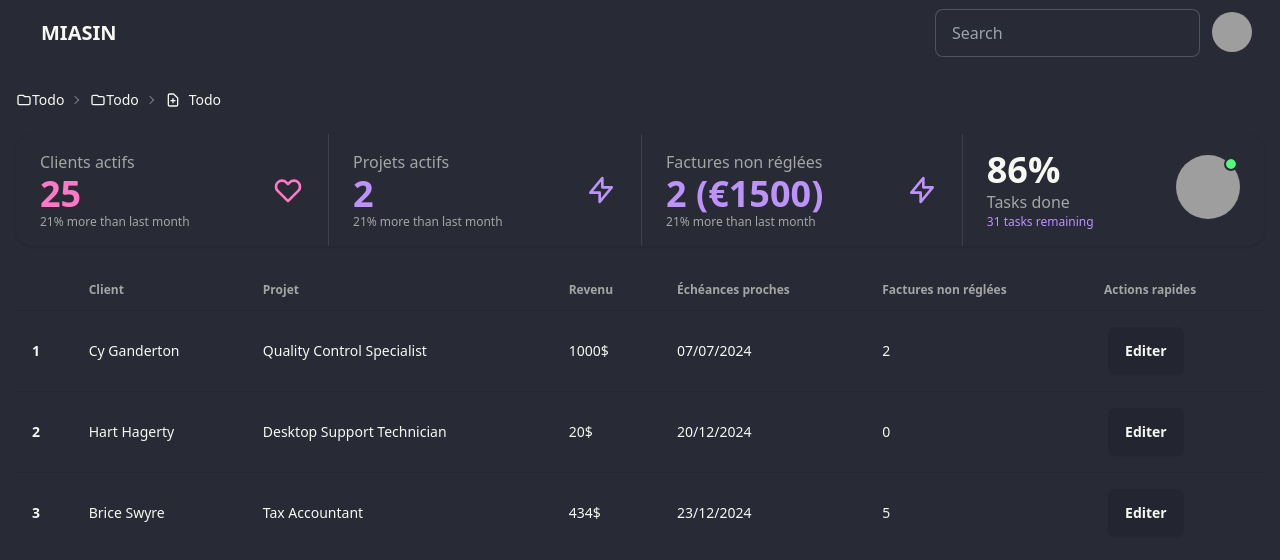
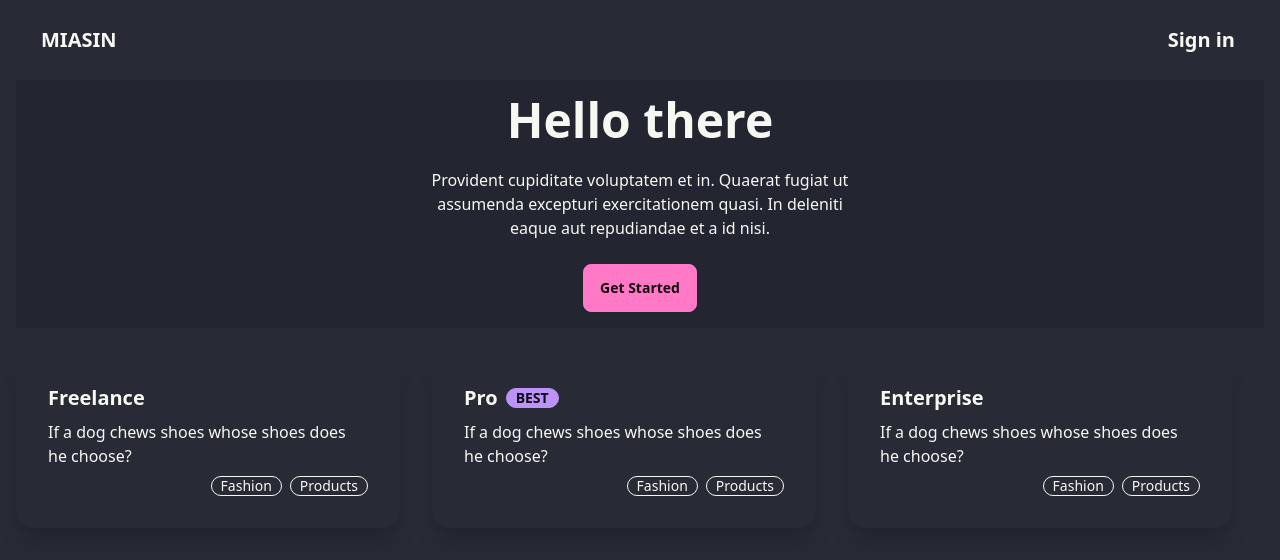
Before and after one commit to alaincodes/miasin, a Vue app in the folder frontend/: page / in a window 1280 px wide. Shown: the top 560 px of the page. Built offline with nearby package versions, Linux system fonts and the light colour scheme; grey boxes are pictures that could not be loaded.

Commit message:
add fake homepage and login content and add admin route

```diff
--- a/frontend/src/App.vue
+++ b/frontend/src/App.vue
@@ -1,12 +1,14 @@
 <script setup>
 import { RouterView } from 'vue-router'
-import MainMenu from './components/MainMenu.vue'
+import BasicMenu from './components/BasicMenu.vue'
+import AdminMenu from './components/AdminMenu.vue'
 import Layout from './components/Layout.vue'
 </script>
 
 <template>
   <Layout>
-    <MainMenu />
+    <BasicMenu v-if="$route.path === '/'" />
+    <AdminMenu v-else-if="$route.path === '/admin'" />
     <RouterView />
   </Layout>
 </template>
--- a/frontend/src/components/MainMenu.vue
+++ b/frontend/src/components/AdminMenu.vue
@@ -29,7 +29,7 @@ import { RouterLink } from 'vue-router'
             </a>
           </li>
           <li><RouterLink to="/subscription">Ajouter un client</RouterLink></li>
-          <li><a>Clients</a></li>
+          <li><RouterLink to="/users">Clients</RouterLink></li>
           <li><a>Settings</a></li>
           <li><a>Logout</a></li>
         </ul>
--- /dev/null
+++ b/frontend/src/components/BasicMenu.vue
@@ -0,0 +1,16 @@
+<script setup>
+import { RouterLink } from 'vue-router'
+</script>
+
+<template>
+  <div class="navbar bg-base-100">
+    <div class="flex-1">
+      <RouterLink to="/" class="btn btn-ghost text-xl">MIASIN</RouterLink>
+    </div>
+    <div class="flex-none">
+      <ul class="menu menu-horizontal px-1">
+        <RouterLink to="/login" class="btn btn-ghost text-xl">Sign in</RouterLink>
+      </ul>
+    </div>
+  </div>
+</template>
--- a/frontend/src/router/index.js
+++ b/frontend/src/router/index.js
@@ -10,6 +10,11 @@ const router = createRouter({
       component: HomeView,
     },
     {
+      path: '/admin',
+      name: 'admin',
+      component: () => import('../views/AdminView.vue'),
+    },
+    {
       path: '/users',
       name: 'users',
       component: () => import('../views/UsersList.vue'),
@@ -19,6 +24,11 @@ const router = createRouter({
       name: 'subscription',
       component: () => import('../views/SubscriptionView.vue'),
     },
+    {
+      path: '/login',
+      name: 'login',
+      component: () => import('../views/LoginView.vue'),
+    },
   ],
 })
 
--- /dev/null
+++ b/frontend/src/views/AdminView.vue
@@ -0,0 +1,12 @@
+<script setup>
+import Dashboard from '../components/Dashboard.vue'
+import Breadcrumb from '../components/Breadcrumb.vue'
+</script>
+
+<template>
+  <main>
+    <Breadcrumb />
+
+    <Dashboard />
+  </main>
+</template>
--- a/frontend/src/views/HomeView.vue
+++ b/frontend/src/views/HomeView.vue
@@ -1,12 +1,58 @@
 <script setup>
-import Dashboard from '../components/Dashboard.vue'
-import Breadcrumb from '../components/Breadcrumb.vue'
 </script>
 
 <template>
-  <main>
-    <Breadcrumb />
-
-    <Dashboard />
-  </main>
+  <div class="space-y-6">
+    <div class="hero bg-base-200">
+      <div class="hero-content text-center">
+        <div class="max-w-md">
+          <h1 class="text-5xl font-bold">Hello there</h1>
+          <p class="py-6">
+            Provident cupiditate voluptatem et in. Quaerat fugiat ut assumenda excepturi exercitationem
+            quasi. In deleniti eaque aut repudiandae et a id nisi.
+          </p>
+          <button class="btn btn-primary">Get Started</button>
+        </div>
+      </div>
+    </div>
+    <div class="grid grid-cols-3">
+      <div class="card bg-base-100 w-96 shadow-xl">
+        <div class="card-body">
+          <h2 class="card-title">
+            Freelance
+          </h2>
+          <p>If a dog chews shoes whose shoes does he choose?</p>
+          <div class="card-actions justify-end">
+            <div class="badge badge-outline">Fashion</div>
+            <div class="badge badge-outline">Products</div>
+          </div>
+        </div>
+      </div>
+      <div class="card bg-base-100 w-96 shadow-xl">
+        <div class="card-body">
+          <h2 class="card-title">
+            Pro
+            <div class="badge badge-secondary">BEST</div>
+          </h2>
+          <p>If a dog chews shoes whose shoes does he choose?</p>
+          <div class="card-actions justify-end">
+            <div class="badge badge-outline">Fashion</div>
+            <div class="badge badge-outline">Products</div>
+          </div>
+        </div>
+      </div>
+      <div class="card bg-base-100 w-96 shadow-xl">
+        <div class="card-body">
+          <h2 class="card-title">
+            Enterprise
+          </h2>
+          <p>If a dog chews shoes whose shoes does he choose?</p>
+          <div class="card-actions justify-end">
+            <div class="badge badge-outline">Fashion</div>
+            <div class="badge badge-outline">Products</div>
+          </div>
+        </div>
+      </div>
+    </div>
+  </div>
 </template>
--- /dev/null
+++ b/frontend/src/views/LoginView.vue
@@ -0,0 +1,36 @@
+<template>
+  <h1 class="my-4 text-center">Login</h1>
+  <div class="hero bg-base-200 min-h-screen">
+    <div class="hero-content flex-col lg:flex-row-reverse">
+      <div class="text-center lg:text-left">
+        <h1 class="text-5xl font-bold">Login now!</h1>
+        <p class="py-6">
+          Provident cupiditate voluptatem et in. Quaerat fugiat ut assumenda excepturi exercitationem
+          quasi. In deleniti eaque aut repudiandae et a id nisi.
+        </p>
+      </div>
+      <div class="card bg-base-100 w-full max-w-sm shrink-0 shadow-2xl">
+        <form class="card-body">
+          <div class="form-control">
+            <label class="label">
+              <span class="label-text">Email</span>
+            </label>
+            <input type="email" placeholder="email" class="input input-bordered" required />
+          </div>
+          <div class="form-control">
+            <label class="label">
+              <span class="label-text">Password</span>
+            </label>
+            <input type="password" placeholder="password" class="input input-bordered" required />
+            <label class="label">
+              <a href="#" class="label-text-alt link link-hover">Forgot password?</a>
+            </label>
+          </div>
+          <div class="form-control mt-6">
+            <button class="btn btn-primary">Login</button>
+          </div>
+        </form>
+      </div>
+    </div>
+  </div>
+</template>
--- a/frontend/src/views/SubscriptionView.vue
+++ b/frontend/src/views/SubscriptionView.vue
@@ -4,6 +4,7 @@ import Breadcrumb from '../components/Breadcrumb.vue'
 
 <template>
   <Breadcrumb />
+  <h1 class="my-4 text-center">Ajouter un client</h1>
   <div class="grid place-content-center">
     <form action="" class="flex flex-col gap-4">
       <label class="input input-bordered flex items-center gap-2">
```
